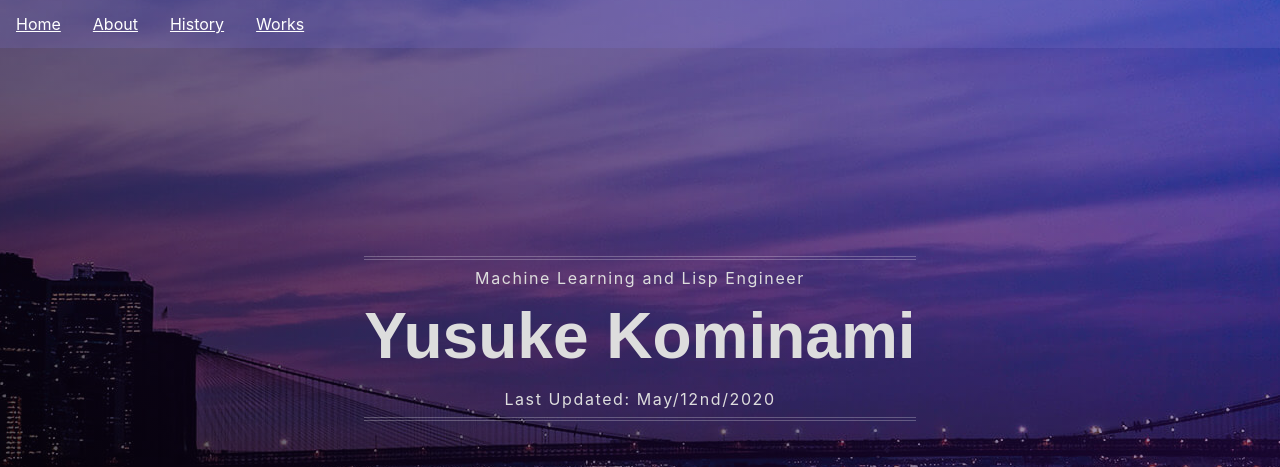
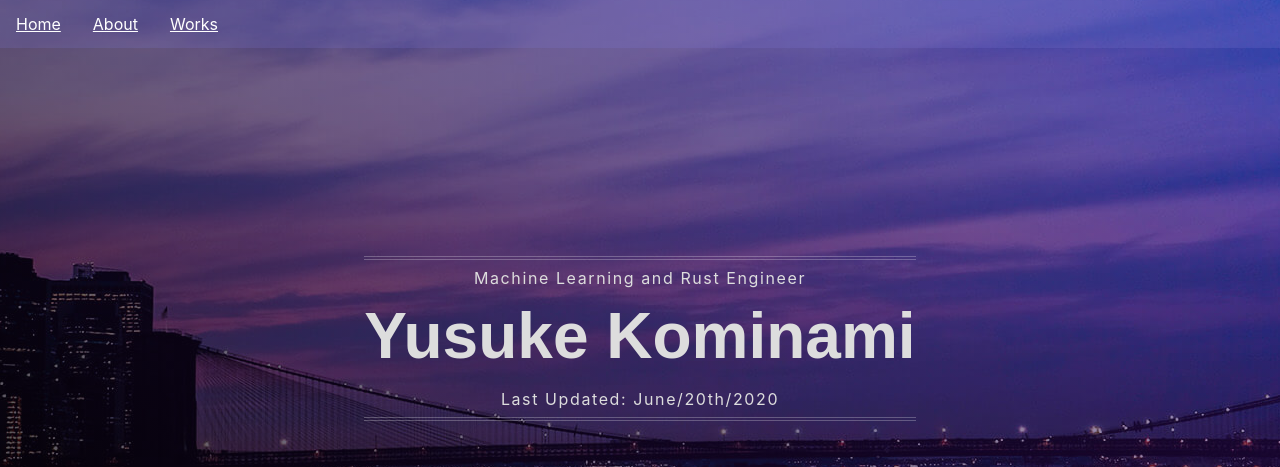
Before and after one commit to komi1230/portfolio, a React (Create React App) app: page / in a window 1280 px wide. Shown: the top 467 px of the page. Built offline with nearby package versions, Linux system fonts and the light colour scheme.

Commit message:
update publish date

```diff
--- a/src/App.js
+++ b/src/App.js
@@ -10,7 +10,6 @@ function App() {
     <>
       <Top />
       <About />
-      <History />
       <Works />
     </>
   );
--- a/src/components/Top.js
+++ b/src/components/Top.js
@@ -41,7 +41,6 @@ const NavBar = () => {
       <ul className="topnav">
         <li><a href="#home" >Home</a></li>
         <li><a href="#about" >About</a></li>
-        <li><a href="#history" >History</a></li>
         <li><a href="#works" >Works</a></li>
       </ul>
     </header>
@@ -53,13 +52,13 @@ const TopCard = () => {
     <section id="home" className="card-parent">
       <div className="card-child">
         <div className="elseTop">
-          Machine Learning and Lisp Engineer
+          Machine Learning and Rust Engineer
         </div>
         <div className="title">
           Yusuke Kominami
         </div>
         <div className="elseBottom">
-          Last Updated: May/12nd/2020
+          Last Updated: June/20th/2020
         </div>
       </div>
     </section>
```
